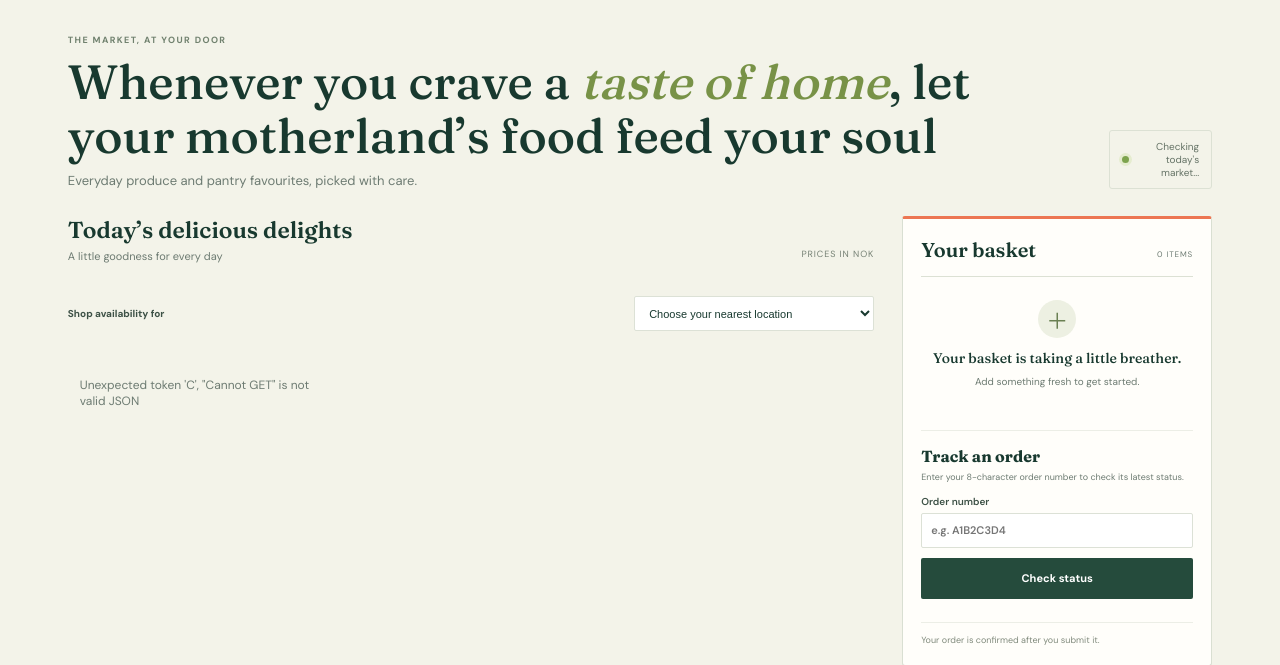
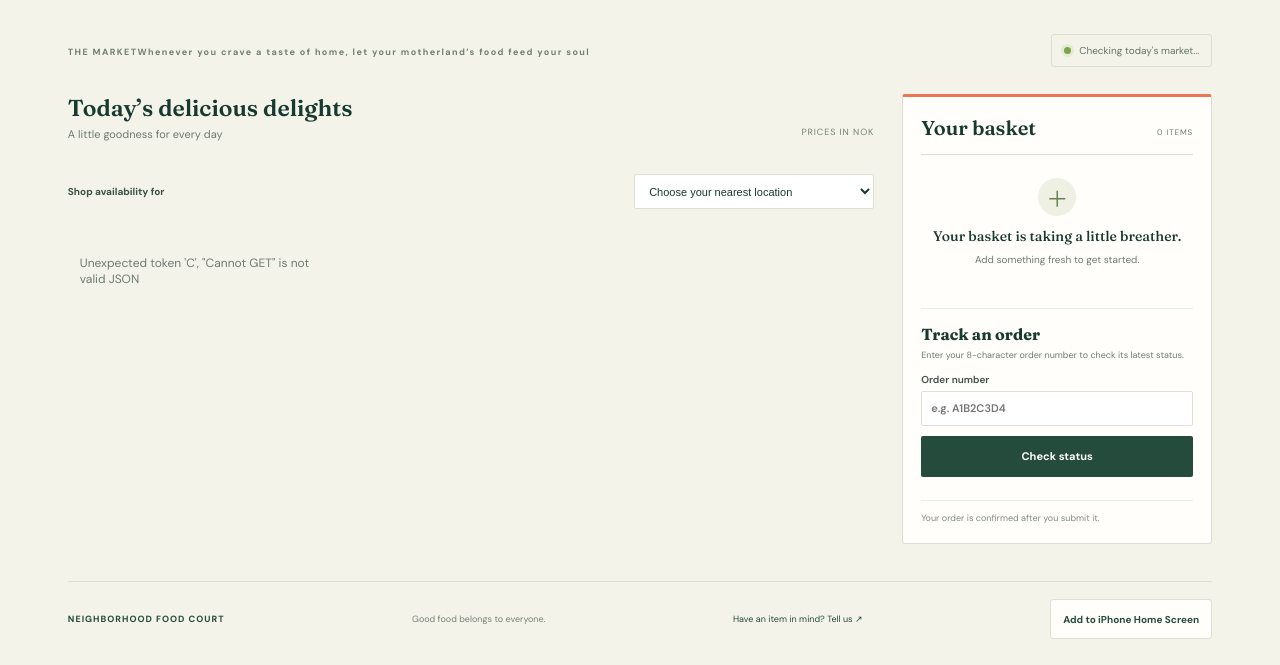
Before and after one commit to Naveen-Kollu/Groceryapp, a Python web app: template templates/index.html in a window 1280 px wide. Shown: the part 114-779 px from the top of the page. After the commit the page ends 753 px from the top, so only its background shows below. Run offline with Jinja, Linux system fonts and the light colour scheme; the template is opened without the code that fills it, so the values that code supplies are empty.

Commit message:
modified diplay content

```diff
--- a/templates/index.html
+++ b/templates/index.html
@@ -29,7 +29,7 @@
   </header>
   <main class="page-shell">
     <section class="welcome-row">
-      <div><p class="eyebrow">THE MARKET, AT YOUR DOOR</p><h1>Whenever you crave a <em>taste of home</em>, let your motherland’s food feed your soul</h1><p class="welcome-copy">Everyday produce and pantry favourites, picked with care.</p></div>
+      <div><p class="eyebrow">THE MARKETWhenever you crave a taste of home, let your motherland’s food feed your soul</p></div>
       <div class="market-note"><span class="fresh-dot"></span><span id="connection-status">Checking today's market...</span></div>
     </section>
     <div class="shop-layout">
```
